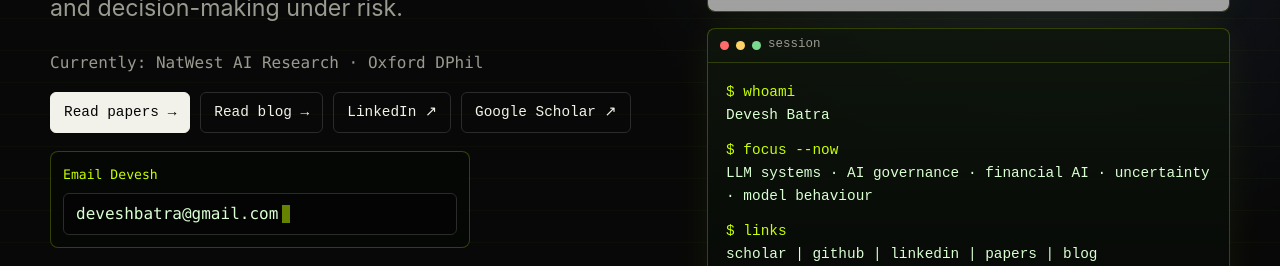
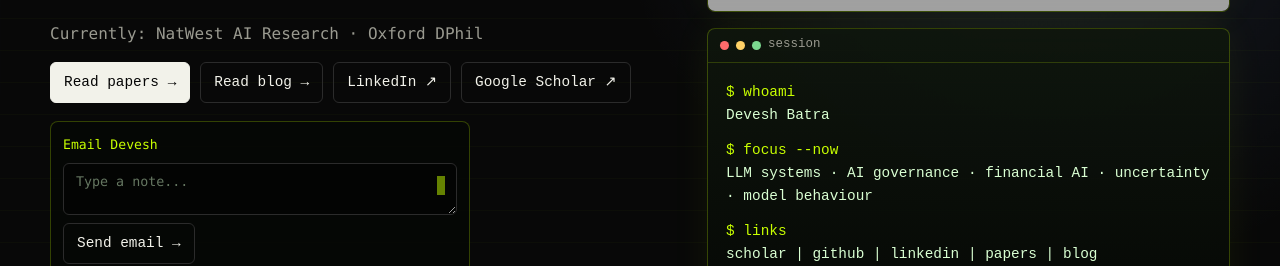
Before and after one commit to deveshbatra/deveshbatra.github.io, an Astro site: page / in a window 1280 px wide. Shown: the part 686-952 px from the top of the page. Built offline with nearby package versions, Linux system fonts and the light colour scheme; Astro itself is replaced by a stand-in of ours; grey boxes are pictures that could not be loaded.

Commit message:
Make homepage email box compose messages

```diff
--- a/src/pages/index.astro
+++ b/src/pages/index.astro
@@ -31,10 +31,14 @@ const postSlug = (id: string) => id.replace(/\.(md|mdx)$/, "");
         <a class="button" href={profile.links.linkedin} target="_blank" rel="noreferrer">LinkedIn ↗</a>
         <a class="button" href={profile.links.googleScholar} target="_blank" rel="noreferrer">Google Scholar ↗</a>
       </div>
-      <a class="email-terminal" href="mailto:deveshbatra@gmail.com?subject=Hello%20Devesh" aria-label="Email Devesh Batra">
-        <span class="email-label mono">Email Devesh</span>
-        <span class="email-input mono">deveshbatra@gmail.com<span class="email-cursor" aria-hidden="true"></span></span>
-      </a>
+      <form class="email-terminal" data-email-form>
+        <label class="email-label mono" for="homepage-email">Email Devesh</label>
+        <div class="email-input-wrap">
+          <textarea id="homepage-email" class="email-input mono" name="message" rows="2" placeholder="Type a note..." aria-label="Message to email Devesh"></textarea>
+          <span class="email-cursor" aria-hidden="true"></span>
+        </div>
+        <button class="button email-send" type="submit">Send email →</button>
+      </form>
     </div>
     <div class="visual-stack">
       <ProfileTerminalPortrait />
@@ -106,34 +110,38 @@ const postSlug = (id: string) => id.replace(/\.(md|mdx)$/, "");
     background: rgba(5, 8, 5, 0.72);
     padding: 12px;
   }
-  .email-terminal:hover {
-    border-color: var(--accent);
-    color: var(--fg);
-  }
+  .email-terminal:focus-within { border-color: var(--accent); }
   .email-label {
     color: var(--accent);
     font-size: 0.82rem;
   }
+  .email-input-wrap {
+    position: relative;
+    display: grid;
+  }
   .email-input {
     min-height: 42px;
-    display: flex;
-    align-items: center;
-    gap: 2px;
     border: 1px solid var(--line);
     border-radius: 6px;
     background: #030403;
     color: #d9ffd2;
-    padding: 0 12px;
+    padding: 10px 24px 10px 12px;
     overflow-wrap: anywhere;
+    resize: vertical;
+    width: 100%;
   }
+  .email-input::placeholder { color: rgba(217, 255, 210, 0.46); }
   .email-cursor {
     width: 8px;
     height: 1.15em;
     background: var(--accent);
-    display: inline-block;
-    margin-left: 2px;
+    position: absolute;
+    right: 12px;
+    top: 13px;
     animation: blink 1s steps(2, start) infinite;
   }
+  .email-input:focus + .email-cursor { display: none; }
+  .email-send { width: max-content; }
   @keyframes blink {
     50% { opacity: 0; }
   }
@@ -145,3 +153,15 @@ const postSlug = (id: string) => id.replace(/\.(md|mdx)$/, "");
     .paper-grid, .three-grid { grid-template-columns: 1fr; }
   }
 </style>
+
+<script>
+  const form = document.querySelector("[data-email-form]");
+  form?.addEventListener("submit", (event) => {
+    event.preventDefault();
+    const textarea = form.querySelector("textarea");
+    const message = textarea instanceof HTMLTextAreaElement ? textarea.value.trim() : "";
+    const subject = encodeURIComponent("Hello Devesh");
+    const body = encodeURIComponent(message || "Hi Devesh,");
+    window.location.href = `mailto:deveshbatra@gmail.com?subject=${subject}&body=${body}`;
+  });
+</script>
```
